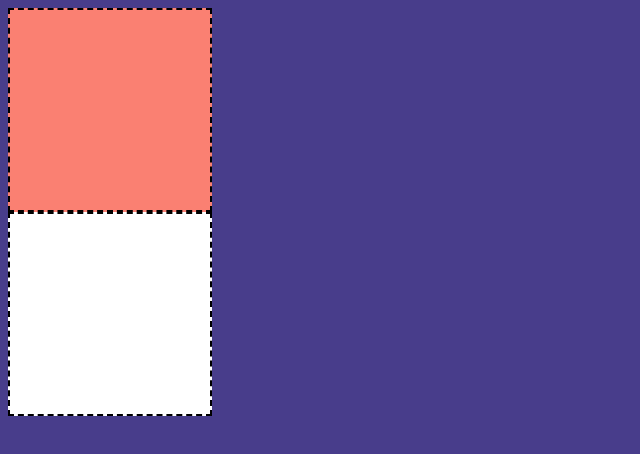
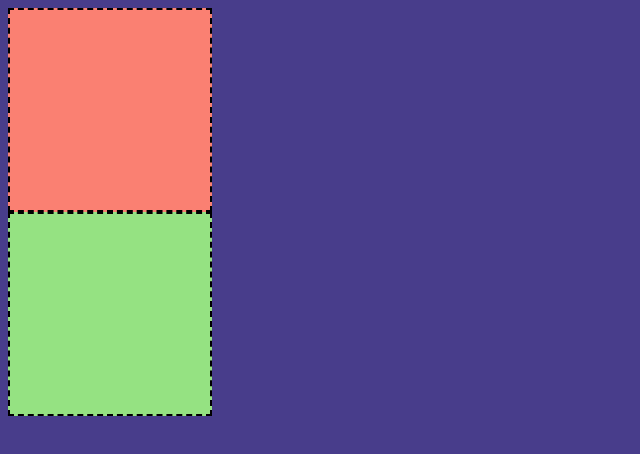
Before and after one commit to luferso/parada_33, a plain HTML site: page index.html in a window 1280 px wide. Shown: the whole page, without its empty margins (0-640 px from the left). Drawn offline with Linux system fonts and the light colour scheme.

Commit message:
Segunda modificação

```diff
--- a/css/estilo.css
+++ b/css/estilo.css
@@ -12,5 +12,5 @@ body{
     background-color: #fa8072;
 }
 .cor_02{
-    background-color: #ffffff;
+    background-color: #95e282;
 }
```
